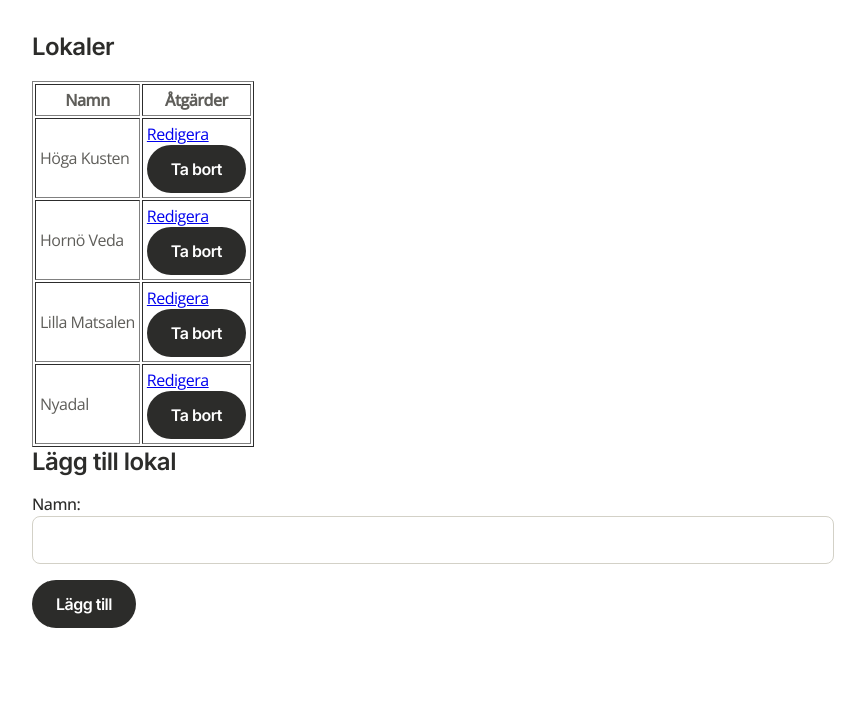
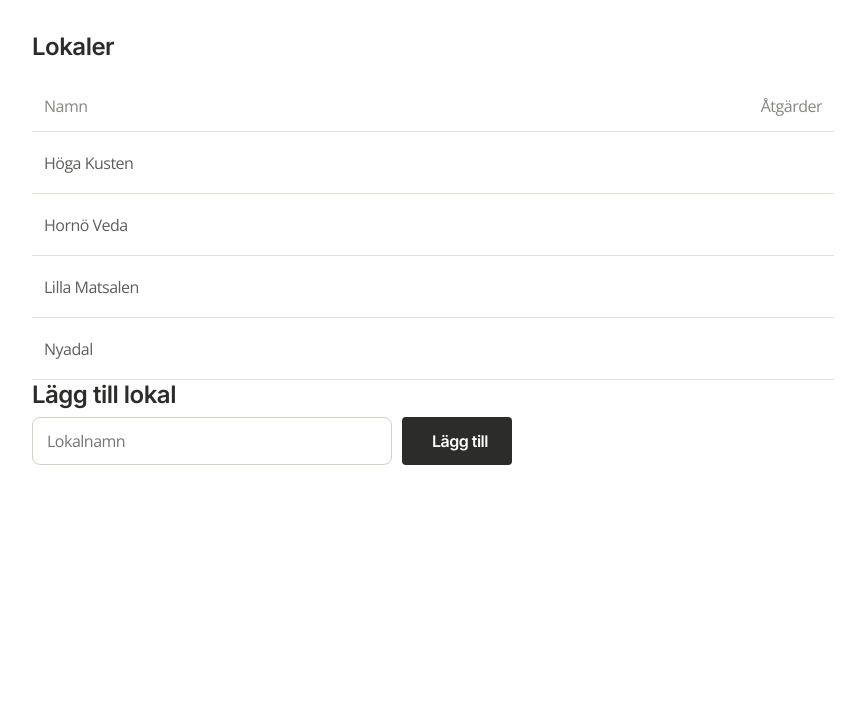
Before and after one commit to TexasForslund/hhk-skylt, a PHP site: page /rooms.php in a window 1280 px wide. Shown: the part 94-802 px from the top of the page, without its empty margins (207-1072 px from the left). After the commit the page ends 559 px from the top, so only its background shows below. Run offline with PHP 8.4, Linux system fonts and the light colour scheme; the visitor is signed in with stand-in values (Sample User, id 1); data comes from the database, SQL or seed files in the repository; a stand-in replaces the project's code that opens the database connection; some libraries are stand-ins or nearby versions.

Commit message:
Redesign rooms and historik pages

```diff
--- a/admin/rooms.php
+++ b/admin/rooms.php
@@ -77,43 +77,53 @@ $currentPage = 'rooms';
 
     <?php render_errors($errors); ?>
 
-<table border="1" cellpadding="4">
+<table class="booking-list">
+<thead>
 <tr>
     <th>Namn</th>
-    <th>Åtgärder</th>
+    <th class="text-right">Åtgärder</th>
 </tr>
+</thead>
+<tbody>
 <?php foreach ($rooms as $room): ?>
 <tr>
     <td><?= htmlspecialchars($room['name']) ?></td>
     <td>
-        <a href="rooms.php?edit=<?= (int) $room['id'] ?>">Redigera</a>
-        &nbsp;
-        <form method="post" action="delete_room.php" onsubmit="return confirm('Ta bort lokalen?');">
-            <input type="hidden" name="id" value="<?= (int) $room['id'] ?>">
-            <button type="submit">Ta bort</button>
-        </form>
+        <div class="row-actions">
+            <a href="rooms.php?edit=<?= (int) $room['id'] ?>" title="Redigera" aria-label="Redigera lokal <?= htmlspecialchars($room['name']) ?>">
+                <i class="ti ti-edit" aria-hidden="true"></i>
+            </a>
+            <form method="post" action="delete_room.php" onsubmit="return confirm('Ta bort lokalen?');">
+                <input type="hidden" name="id" value="<?= (int) $room['id'] ?>">
+                <button type="submit" title="Ta bort" aria-label="Ta bort lokal <?= htmlspecialchars($room['name']) ?>">
+                    <i class="ti ti-trash" aria-hidden="true"></i>
+                </button>
+            </form>
+        </div>
     </td>
 </tr>
 <?php endforeach; ?>
 <?php if (!$rooms): ?>
 <tr><td colspan="2">Inga lokaler.</td></tr>
 <?php endif; ?>
+</tbody>
 </table>
 
 <h2><?= $editId ? 'Redigera lokal' : 'Lägg till lokal' ?></h2>
 
-<form method="post" action="rooms.php">
+<form method="post" action="rooms.php" class="room-form">
     <input type="hidden" name="save_room" value="1">
     <?php if ($editId): ?>
     <input type="hidden" name="id" value="<?= (int) $editId ?>">
     <?php endif; ?>
 
-    <p>
-        <label>Namn:<br>
-        <input type="text" name="name" value="<?= htmlspecialchars($nameValue) ?>" required></label>
-    </p>
-
-    <p><button type="submit"><?= $editId ? 'Spara ändringar' : 'Lägg till' ?></button></p>
+    <div class="room-form-row">
+        <input type="text" name="name" placeholder="Lokalnamn" value="<?= htmlspecialchars($nameValue) ?>" required>
+        <button type="submit" class="btn-primary">
+            <i class="ti ti-<?= $editId ? 'check' : 'plus' ?>" aria-hidden="true"></i>
+            <?= $editId ? 'Spara ändringar' : 'Lägg till' ?>
+        </button>
+    </div>
 </form>
 
     <?php if ($editId): ?>
--- a/admin/style.css
+++ b/admin/style.css
@@ -395,6 +395,33 @@ button:hover,
     background: var(--color-image-panel-bg);
     color: var(--color-heading);
     opacity: 1;
+}
+
+/* ==========================================================================
+   Lokalsidan (rooms.php): lägg till/redigera-formuläret
+   ========================================================================== */
+
+.room-form {
+    max-width: 480px;
+    margin-top: 8px;
+}
+
+.room-form-row {
+    display: flex;
+    gap: 10px;
+}
+
+.room-form-row input[type="text"] {
+    flex: 1;
+    min-width: 0;
+}
+
+.room-form-row .btn-primary {
+    display: inline-flex;
+    align-items: center;
+    gap: 6px;
+    border-radius: 4px;
+    white-space: nowrap;
 }
 
 /* ==========================================================================
```
Also changed, not shown: admin/booking_table.php (+15 -6 lines).
